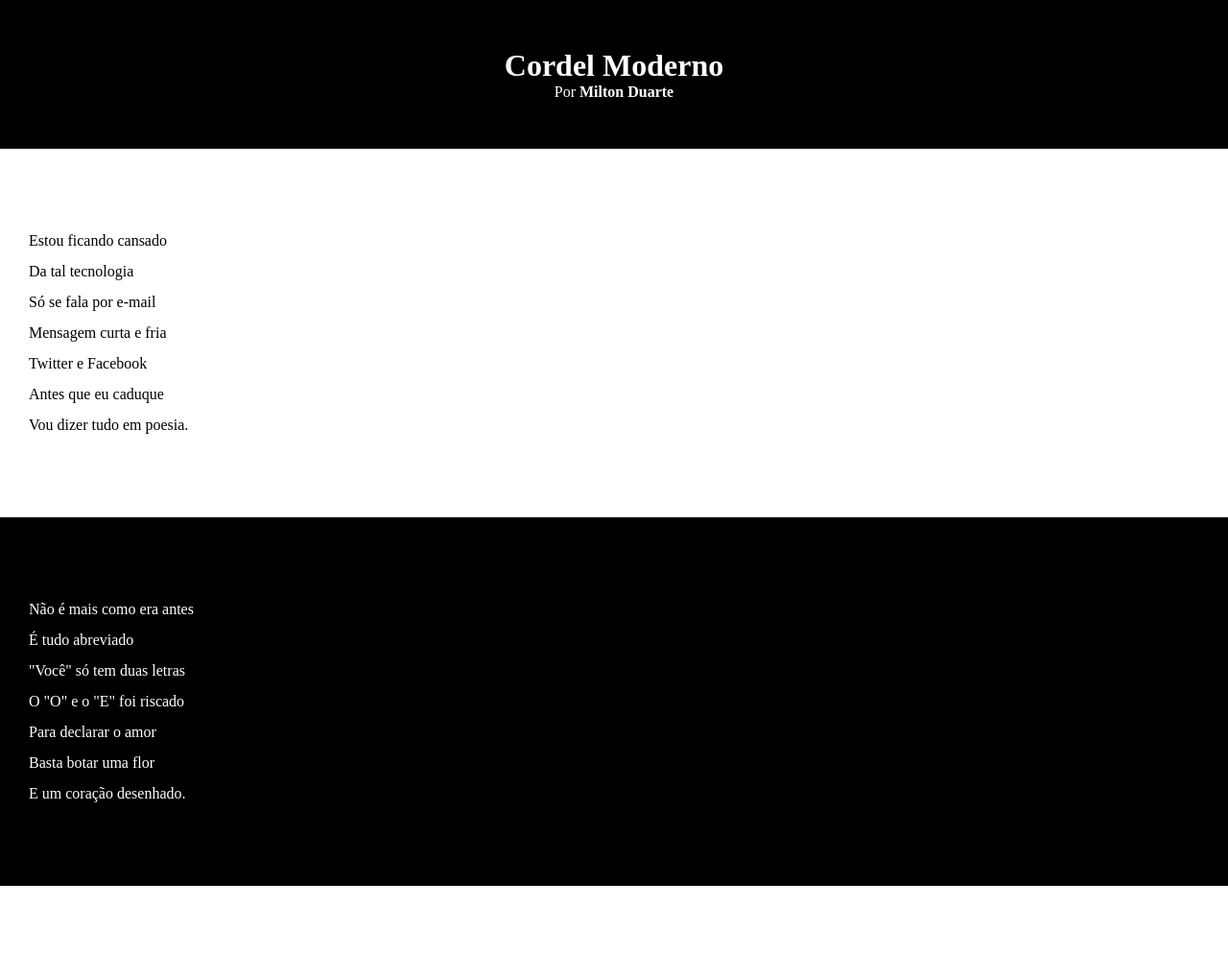
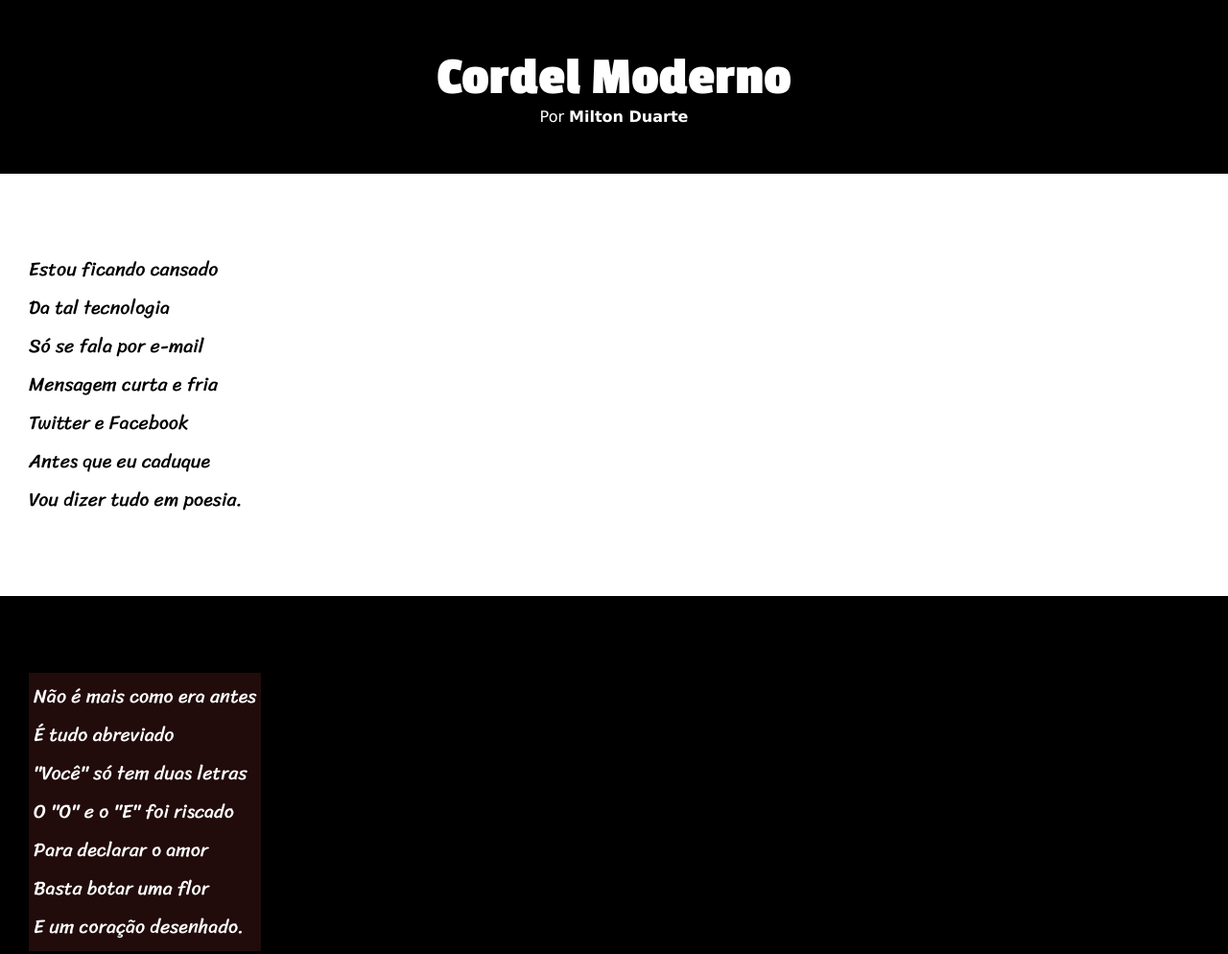
Before and after one commit to luisaderner/html-css, a plain HTML site: page Desafios/d12/index.html in a window 1280 px wide. Shown: the top 994 px of the page at 96% size. Drawn offline with Linux system fonts and the light colour scheme.

Commit message:
atualizei os estilos

```diff
--- a/Desafios/d12/style.css
+++ b/Desafios/d12/style.css
@@ -1,13 +1,25 @@
 @charset "UTF-8";
+
+@import url('https://fonts.googleapis.com/css2?family=Passion+One:wght@400;700;900&display=swap');
+
+@import url('https://fonts.googleapis.com/css2?family=Sriracha&display=swap');
+
+:root {
+    --fonte1:  Verdana, Geneva, Tahoma, sans-serif;
+    --fonte2: 'Passion One', cursive;
+    --fonte3: 'Sriracha', cursive;
+}
 
 * {
     margin: 0px;
     padding: 0px;
+    font-size: 1em;
 }
 
 html, body {
     min-height: 100vh;
     background-color: darkgrey;
+    font-family: var(--fonte1);
 }
 
 header {
@@ -19,6 +31,8 @@ header {
 header > h1 {
     padding-top: 50px;
     text-transform: small-caps;
+    font-family: var(--fonte2);
+    font-size: 7vh;
 }
 
 header > p {
@@ -40,6 +54,8 @@ section {
     padding-bottom: 10vh;
     line-height: 2em;
     padding-left: 30px;
+    font-family: var(--fonte3);
+    font-size: 2.5vh;
 }
 
 section.normal {
@@ -53,8 +69,9 @@ section.imagem {
 }
 
 section.imagem > p {
-    width: 400px;
-    background-color: rgba(0, 0, 0, 0.205);
+    display: inline-block;
+    padding: 5px;
+    background-color: rgba(163, 57, 57, 0.205);
 }
 
 footer {
```
